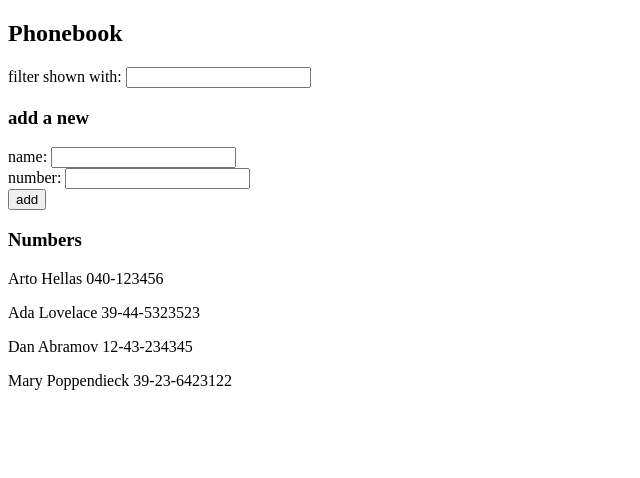
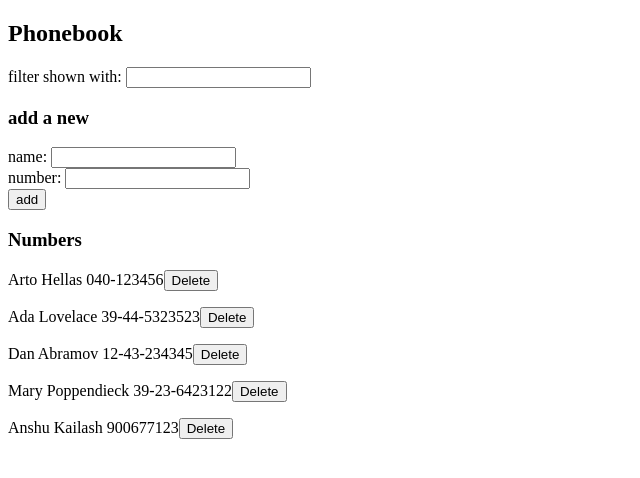
Before and after one commit to Anshuak/fullstackopen, a React (Create React App) app in the folder part2/phonebook/: page / in a window 1280 px wide. Shown: the top 478 px of the page, without its empty margins (0-640 px from the left). Built offline with nearby package versions, Linux system fonts and the light colour scheme; data requests are answered from the project's data file.

Commit message:
exercise 2.15-2.17 completed

```diff
--- a/part2/phonebook/db.json
+++ b/part2/phonebook/db.json
@@ -1,5 +1,5 @@
 {
-    "persons":[
+  "persons": [
     {
       "name": "Arto Hellas",
       "number": "040-123456",
@@ -19,6 +19,11 @@
       "name": "Mary Poppendieck",
       "number": "39-23-6423122",
       "id": 4
+    },
+    {
+      "name": "Anshu Kailash",
+      "number": "900677123",
+      "id": 5
     }
   ]
 }
--- a/part2/phonebook/src/App.js
+++ b/part2/phonebook/src/App.js
@@ -2,7 +2,7 @@ import { useState, useEffect } from "react";
 import Filter from "./components/Filter";
 import PersonForm from "./components/PersonForm";
 import Persons from "./components/Persons";
-import axios from "axios";
+import personService from "./services/persons";
 
 const App = () => {
   const [persons, setPersons] = useState([]);
@@ -11,9 +11,14 @@ const App = () => {
   const [filter, setFilter] = useState("");
 
   useEffect(() => {
-    axios.get("http://localhost:3001/persons").then((response) => {
-      setPersons(response.data);
-    });
+    personService
+      .getAll()
+      .then((response) => {
+        setPersons(response);
+      })
+      .catch((err) => {
+        console.log(err);
+      });
   }, []);
 
   const handleNameChange = (e) => setNewName(e.target.value);
@@ -23,12 +28,28 @@ const App = () => {
     e.preventDefault();
     if (persons.find(({ name }) => name === newName))
       return alert(`${newName} is already added to phonebook`);
-    setPersons([...persons, { name: newName, number: newNumber }]);
+
+    personService
+      .create({ name: newName, number: newNumber })
+      .then((response) => setPersons([...persons, response]))
+      .catch((err) => console.log(err));
+
     setNewName("");
     setNewNumber("");
   };
 
   const handleFilter = (e) => setFilter(e.target.value);
+
+  const handleDeleteContact = (id, name) => {
+    if (window.confirm(`Delete ${name} ?`)) {
+      personService
+        .deletePerson(id)
+        .then((response) => {
+          setPersons(persons.filter((person) => person.id !== id));
+        })
+        .catch((err) => console.log(err));
+    }
+  };
 
   const show =
     filter === ""
@@ -50,7 +71,7 @@ const App = () => {
         handleAddContact={handleAddContact}
       />
       <h3>Numbers</h3>
-      <Persons show={show} />
+      <Persons show={show} handleDeleteContact={handleDeleteContact} />
     </div>
   );
 };
--- a/part2/phonebook/src/components/Person.js
+++ b/part2/phonebook/src/components/Person.js
@@ -1,9 +1,16 @@
 import React from "react";
 
-const Person = ({ name, number }) => (
-  <p>
-    {name} {number}
-  </p>
-);
+const Person = ({ name, number, id, handleDeleteContact }) => {
+  const callDelete = (e) => {
+    e.preventDefault();
+    handleDeleteContact(id, name);
+  };
+  return (
+    <p>
+      {name} {number}
+      <button onClick={callDelete}>Delete</button>
+    </p>
+  );
+};
 
 export default Person;
--- a/part2/phonebook/src/components/Persons.js
+++ b/part2/phonebook/src/components/Persons.js
@@ -1,11 +1,17 @@
 import React from "react";
 import Person from "./Person";
 
-const Persons = ({ show }) => {
+const Persons = ({ show, handleDeleteContact }) => {
   return (
     <>
       {show.map((person) => (
-        <Person key={person.name} name={person.name} number={person.number} />
+        <Person
+          key={person.name}
+          name={person.name}
+          number={person.number}
+          id={person.id}
+          handleDeleteContact={handleDeleteContact}
+        />
       ))}
     </>
   );
--- /dev/null
+++ b/part2/phonebook/src/services/persons.js
@@ -0,0 +1,27 @@
+import axios from "axios";
+
+const baseUrl = "http://localhost:3001/persons";
+
+const getAll = () => {
+  return axios.get(baseUrl).then((response) => response.data);
+};
+
+const create = (newPerson) => {
+  return axios.post(baseUrl, newPerson).then((response) => response.data);
+};
+
+const update = () => {
+  //
+};
+
+const deletePerson = (id) => {
+  return axios.delete(`${baseUrl}/${id}`).then((response) => response);
+};
+
+const personService = {
+  getAll,
+  create,
+  update,
+  deletePerson
+};
+export default personService;
```
Lines whose indentation alone changed are shown as unchanged.
